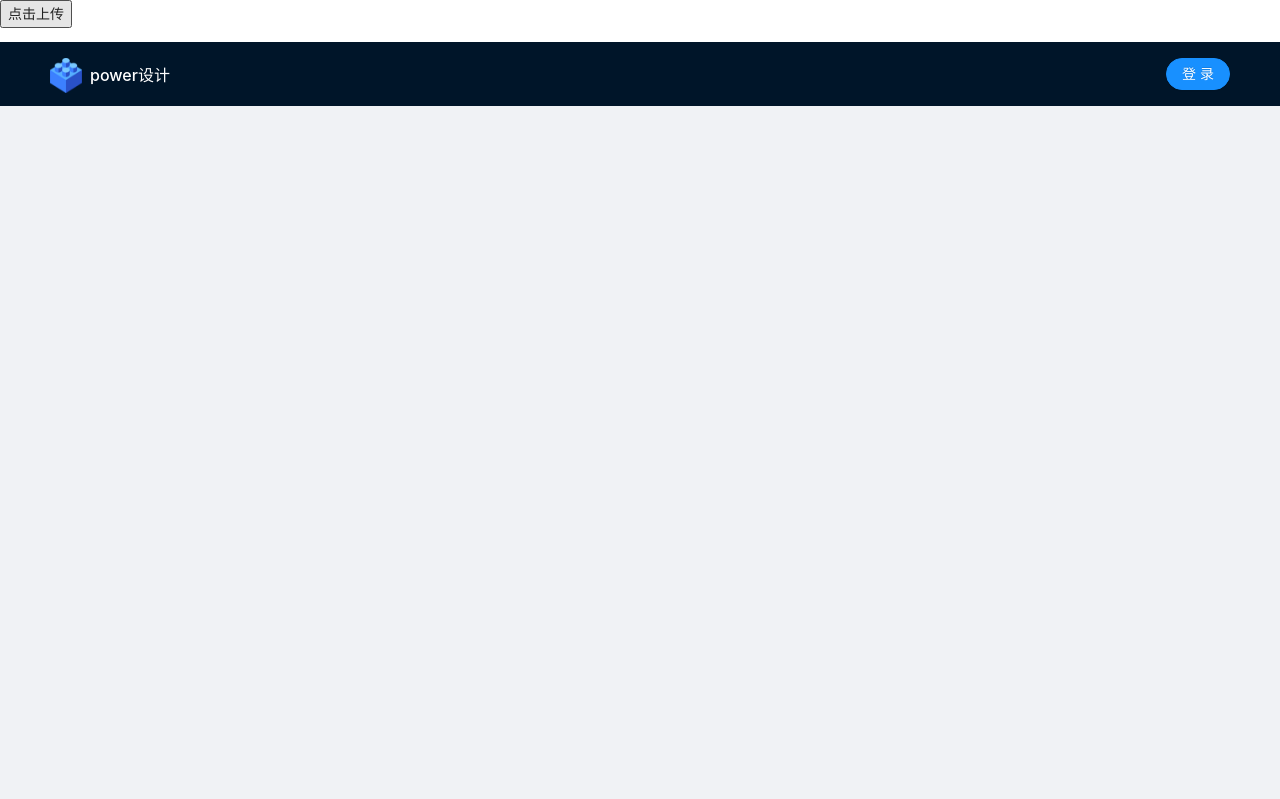
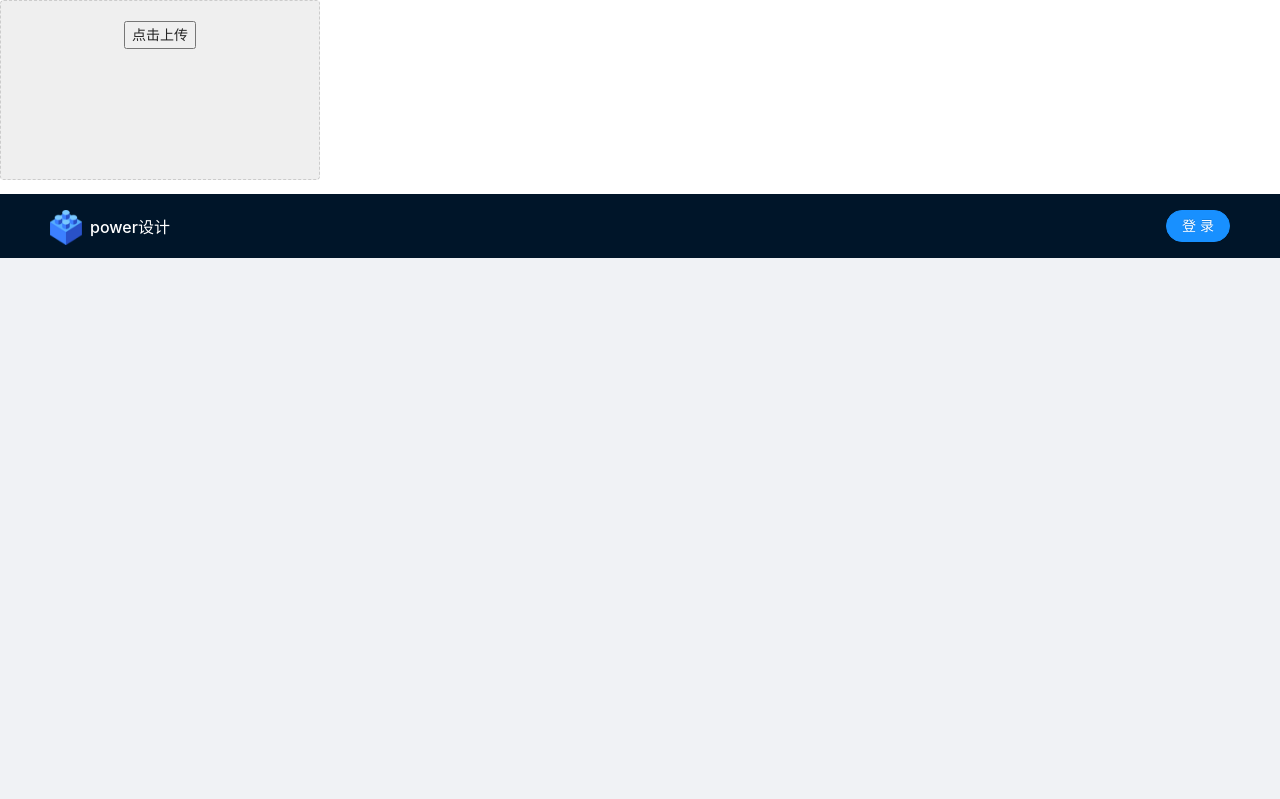
Before and after one commit to power17/poster-web, a Vue app: page / in a window 1280 px wide. Shown: the top 799 px of the page. Built offline with nearby package versions, Linux system fonts and the light colour scheme.

Commit message:
feat: 拖动上传

```diff
--- a/components.d.ts
+++ b/components.d.ts
@@ -25,6 +25,7 @@ declare module '@vue/runtime-core' {
     ASelectOption: typeof import('ant-design-vue/es')['SelectOption']
     ASlider: typeof import('ant-design-vue/es')['Slider']
     ComponentList: typeof import('./src/components/ComponentList/index.vue')['default']
+    Drag: typeof import('./src/components/Upload/drag.vue')['default']
     EditWrapper: typeof import('./src/components/EditWrapper/index.vue')['default']
     PText: typeof import('./src/components/PText/index.vue')['default']
     RouterLink: typeof import('vue-router')['RouterLink']
--- a/src/App.vue
+++ b/src/App.vue
@@ -1,10 +1,12 @@
 <template>
-    <file-upload actions="/api/utils/upload-img"></file-upload>
+    <file-upload :before-upload="beforUpload" actions="/api/utils/upload-img" drag></file-upload>
     <router-view></router-view>
 </template>
 <script setup lang="ts">
 import FileUpload from './components/Upload/index.vue'
-
+const beforUpload = () => {
+    return true
+}
 // import { useGlobalStore } from './store'
 // const globalStore = useGlobalStore()
 </script>
--- a/src/components/Upload/index.vue
+++ b/src/components/Upload/index.vue
@@ -1,13 +1,13 @@
 <template>
     <div class="upload">
-        <div class="upload-area" @click="handleuploadFile">
+        <div class="upload-area" :class="{ 'is-dragover': isDragOver }" v-on="events">
             <slot v-if="isUploading" name="loading">
                 <button disabled>正在上传</button>
             </slot>
             <slot name="uploaded" v-else-if="lastFile && lastFile.loaded" :uploadedData="lastFile.data">
                 <button>点击上传</button>
             </slot>
-            <slot v-else>
+            <slot v-else name="default">
                 <button>点击上传</button>
             </slot>
         </div>
@@ -29,9 +29,11 @@ import type { UploadFileType } from './index.d.ts'
 export interface UploadPropsType {
     actions: string
     beforeUpload: (file: File) => boolean | Promise<File>
+    drag: boolean
 }
 
 const uploadFiles = ref<UploadFileType[]>([]) // 文件数组
+const isDragOver = ref(false)
 async function getToken() {
     const res = await axios.post('/api/users/genVeriCode', {
         phoneNumber: '13611911111',
@@ -61,7 +63,8 @@ const lastFile = computed(() => {
 const props = defineProps<UploadPropsType>()
 const fileRef = ref<HTMLInputElement | null>(null)
 const removeFile = (uid: string) => {
-    uploadFiles.value = uploadFiles.value.filter((file) => file.uid === uid)
+    console.log(uid)
+    uploadFiles.value = uploadFiles.value.filter((file) => file.uid !== uid)
 }
 // 上传点击
 const handleuploadFile = () => {
@@ -71,7 +74,10 @@ const handleuploadFile = () => {
 }
 const handleUploadFileChange = async (e: Event) => {
     const target = e.target as HTMLInputElement
-    const files = target.files
+    // const files = target.files
+    upload(target.files)
+}
+async function upload(files: FileList | null) {
     if (files) {
         const uploadFile = files[0]
         if (props.beforeUpload) {
@@ -116,7 +122,6 @@ async function postFiles(uploadFile: File) {
                 authorization: `Bearer ${token}`,
             },
         })
-        console.log(111)
         // uploadStatus.value = 'success'
         fileObj.status = 'success'
         fileObj.resp = res.data
@@ -128,4 +133,52 @@ async function postFiles(uploadFile: File) {
         fileObj.status = 'error'
     }
 }
+const handleDrag = (e: DragEvent, over: boolean) => {
+    e.preventDefault()
+    isDragOver.value = over
+}
+const handleDrop = (e: DragEvent) => {
+    e.preventDefault()
+    isDragOver.value = false
+    if (e.dataTransfer) {
+        upload(e.dataTransfer.files)
+    }
+}
+let events: { [key: string]: (e: any) => void } = {
+    click: handleuploadFile,
+}
+if (props.drag) {
+    events = {
+        ...events,
+        dragover: (e: DragEvent) => {
+            handleDrag(e, true)
+        },
+        dragleave: (e: DragEvent) => {
+            handleDrag(e, false)
+        },
+        drop: handleDrop,
+    }
+}
 </script>
+<style lang="scss">
+.page-title {
+    color: #fff;
+}
+.upload .upload-area {
+    background-color: #efefef;
+    border: 1px dashed #ccc;
+    border-radius: 4px;
+    cursor: pointer;
+    padding: 20px;
+    width: 320px;
+    height: 180px;
+    text-align: center;
+    &:hover {
+        border: 1px dashed #1800ff;
+    }
+    &.is-dragover {
+        border: 2px dashed #1890ff;
+        background-color: rgba(#1890ff, 0.2);
+    }
+}
+</style>
```
Also changed, not shown: 1 other file (tests, documents, lock files or other folders).
